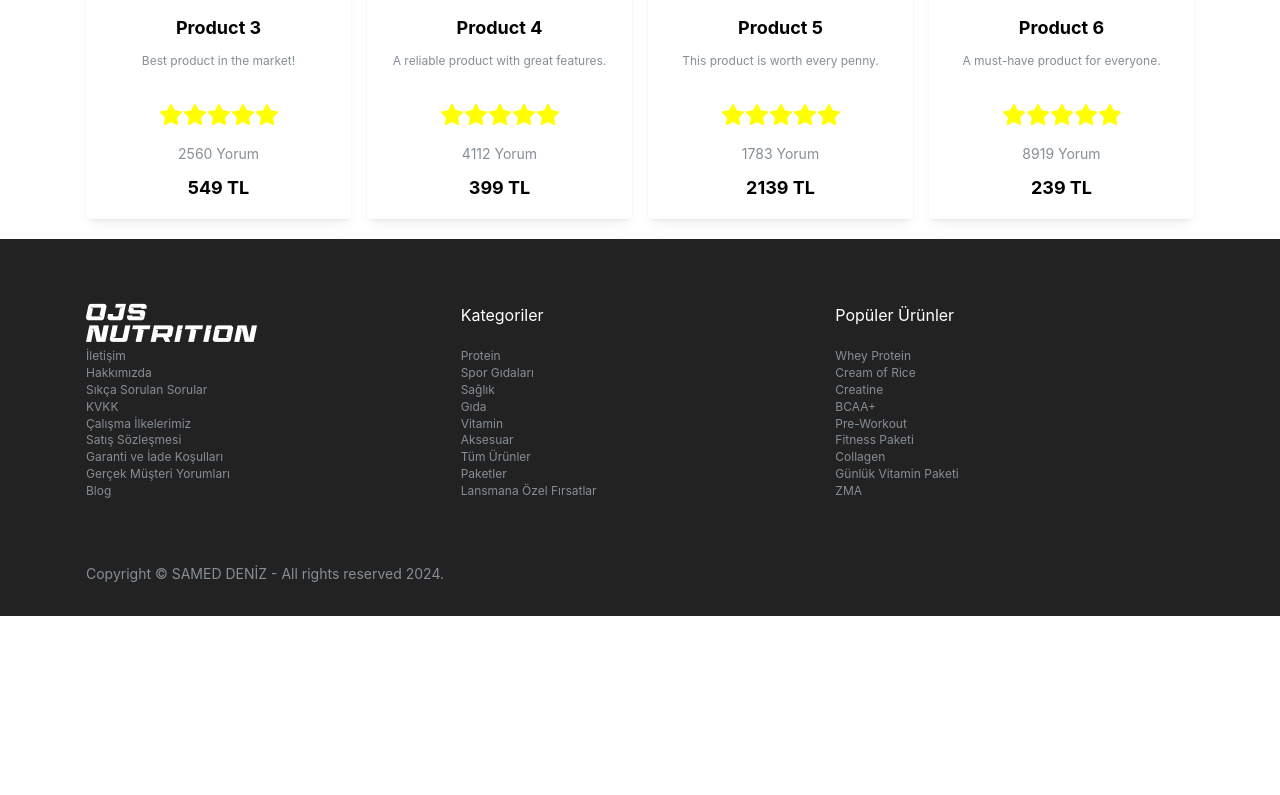
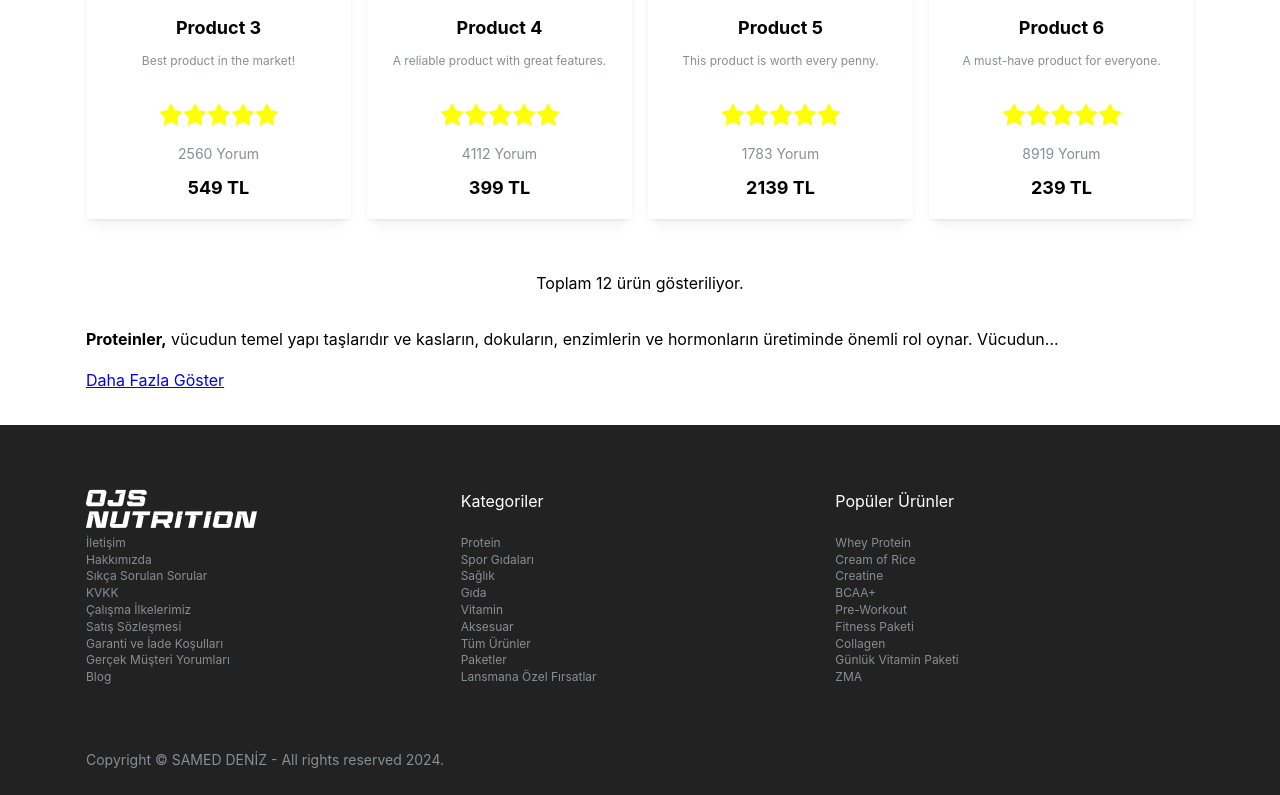
Before and after one commit to sameddeniz/eCommerceWebsite, a React (Vite) app: page /protein in a window 1280 px wide. Shown: the part 1269-2064 px from the top of the page. Before the commit the page ends 1885 px from the top, so only its background shows below. Built offline with nearby package versions, Linux system fonts and the light colour scheme.

Commit message:
Protein Category Page Completed

```diff
--- a/src/Components/Layout/HeaderNormalMenu/HeaderNormalMenu.tsx
+++ b/src/Components/Layout/HeaderNormalMenu/HeaderNormalMenu.tsx
@@ -1,22 +1,27 @@
 import React from "react";
 import classes from "./HeaderNormalMenu.module.css";
-import { Container, SimpleGrid, Text } from "@mantine/core";
+import { Container, SimpleGrid, Text, UnstyledButton } from "@mantine/core";
 import { BsFillBoxSeamFill } from "react-icons/bs";
 import { FaRegSmile } from "react-icons/fa";
 import { VscWorkspaceTrusted } from "react-icons/vsc";
+import { useNavigate } from "react-router-dom";
 
 const HeaderNormalMenu = () => {
+  const navigate = useNavigate();
+
   return (
     <>
       <div style={{ width: "100%", backgroundColor: "black" }}>
         <Container size="lg">
           <SimpleGrid cols={6} className={classes.headerBlackMenu}>
-            <Text>PROTEİN</Text>
-            <Text>SPOR GIDALARI</Text>
-            <Text>SAĞLIK</Text>
-            <Text>GIDA</Text>
-            <Text>VİTAMİN</Text>
-            <Text>TÜM ÜRÜNLER</Text>
+            <UnstyledButton onClick={() => navigate("/protein")}>
+              PROTEİN
+            </UnstyledButton>
+            <UnstyledButton>SPOR GIDALARI</UnstyledButton>
+            <UnstyledButton>SAĞLIK</UnstyledButton>
+            <UnstyledButton>GIDA</UnstyledButton>
+            <UnstyledButton>VİTAMİN</UnstyledButton>
+            <UnstyledButton>TÜM ÜRÜNLER</UnstyledButton>
           </SimpleGrid>
         </Container>
       </div>
--- a/src/Components/Products/Categories/Categories.tsx
+++ b/src/Components/Products/Categories/Categories.tsx
@@ -9,7 +9,7 @@ const Categories = () => {
         <Container size="lg">
           <SimpleGrid cols={3} mt="md">
             <div className={classes.categories} >
-              <a href="index.html">
+              <a href="/protein">
                 <Image radius="md" src="/src/assets/categories/protein2.png" />
               </a>
             </div>
--- a/src/Components/Products/ProductCards/ProductList.tsx
+++ b/src/Components/Products/ProductCards/ProductList.tsx
@@ -1,11 +1,16 @@
-import React from "react";
-import { Container, SimpleGrid, } from "@mantine/core";
+import React, { useState } from "react";
+import { Container, SimpleGrid, Text } from "@mantine/core";
 import classes from "./productsCards.module.css";
 import ProductCard from "./productCards";
 import products12 from "./productDummy12";
 
+function ProductList() {
+  const [isExpanded, setIsExpanded] = useState(false);
 
-function ProductList() {
+  const toggleReadMore = () => {
+    setIsExpanded(!isExpanded);
+  };
+
   return (
     <>
       <Container size="lg">
@@ -17,6 +22,37 @@ function ProductList() {
             <ProductCard key={product.id} product={product} />
           ))}
         </SimpleGrid>
+        <Text mt="xl" mb="xl" className={classes.productListBelowText}>
+          Toplam 12 ürün gösteriliyor.
+        </Text>
+        <div>
+          <p>
+            <strong>Proteinler,</strong> vücudun temel yapı taşlarıdır ve kasların,
+            dokuların, enzimlerin ve hormonların üretiminde önemli rol oynar.
+            Vücudun
+            {!isExpanded && <span id="dots">...</span>}
+            {isExpanded && (
+              <span id="more">
+                &nbsp;enerji kaynağı olarak kullanılabilen proteinler,
+                hücrelerin onarımında ve yeni hücrelerin üretiminde gereklidir.
+                Beslenme düzeninde yeterli miktarda protein almak, bağışıklık
+                sistemini güçlendirir ve metabolizmayı destekler. Et, balık,
+                yumurta, süt ürünleri, baklagiller ve bazı tahıllar, zengin
+                protein kaynakları arasında yer alır. Yeterli protein tüketimi,
+                sporcular ve aktif bireyler için kas kütlesinin korunması ve
+                geliştirilmesi açısından özellikle önemlidir.
+              </span>
+            )}
+          </p>
+          <Text
+            onClick={toggleReadMore}
+            id="myBtn"
+            mb="xl"
+            style={{ cursor: "pointer", color: "blue" }}
+          >
+            {isExpanded ? <u>Daha Az Göster</u> : <u>Daha Fazla Göster</u>}
+          </Text>
+        </div>
       </Container>
     </>
   );
--- a/src/Components/Products/ProductCards/productsCards.module.css
+++ b/src/Components/Products/ProductCards/productsCards.module.css
@@ -9,4 +9,11 @@
     align-items: center;
     display: flex;
     font-size: xx-large;
+    font-weight: 800;
 }
+
+.productListBelowText {
+    justify-content: center;
+    align-items: center;
+    display: flex;
+}
```
